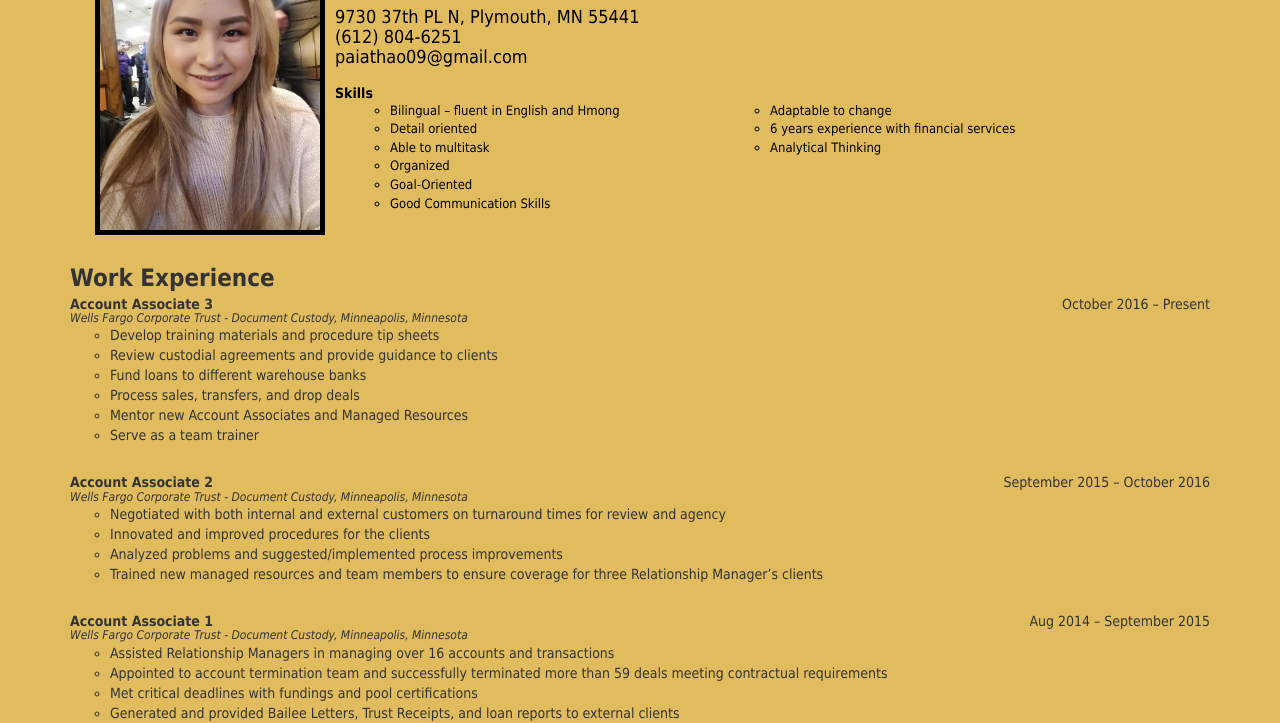
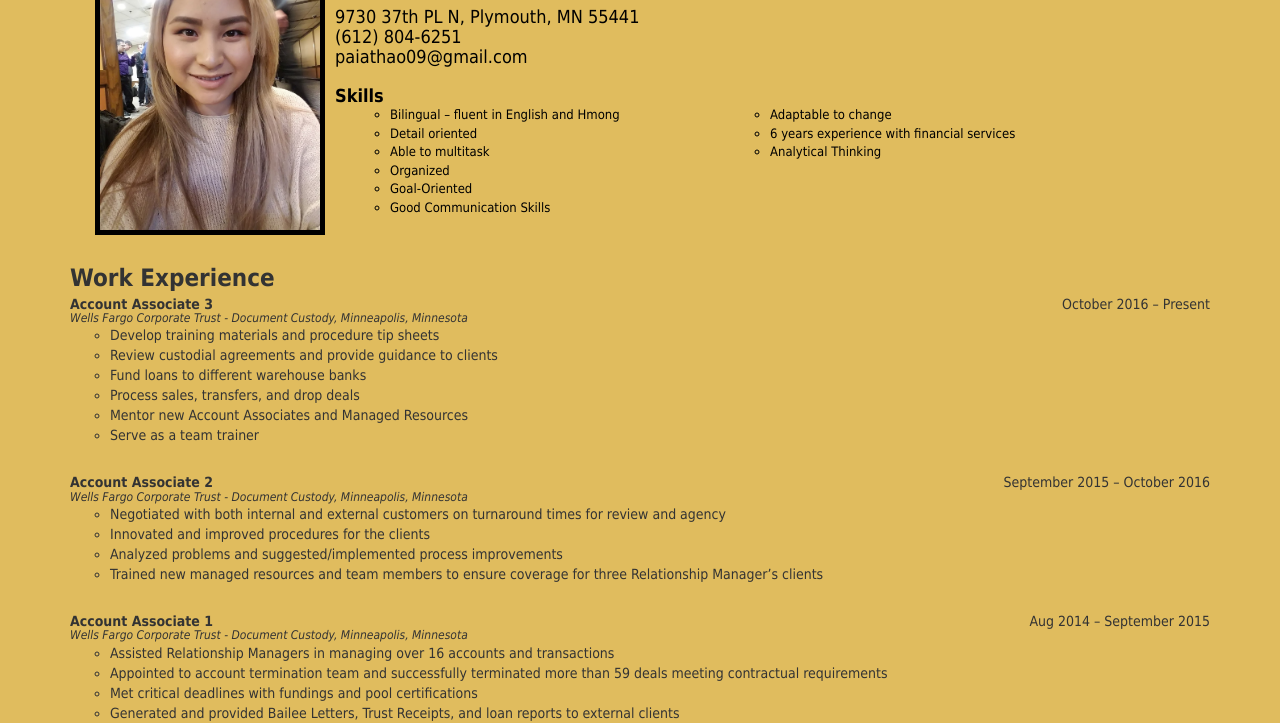
Before and after one commit to paiathao/resume, a plain HTML site: page index.html in a window 1280 px wide. Shown: the part 78-801 px from the top of the page. Drawn offline with Linux system fonts and the light colour scheme.

Commit message:
Update index.html

```diff
--- a/index.html
+++ b/index.html
@@ -20,9 +20,9 @@
             <h4>(612) 804-6251</h4>
             <h4>paiathao09@gmail.com</h4>
             <div id="skills">
-      <h5 class="skills">
+      <h4 class="skills">
         <strong>Skills</strong>
-      </h5>
+      </h4>
       <div class="row">
         <div class="col-md-4 col-sm-4">
           <ul class="softSkills">
```
